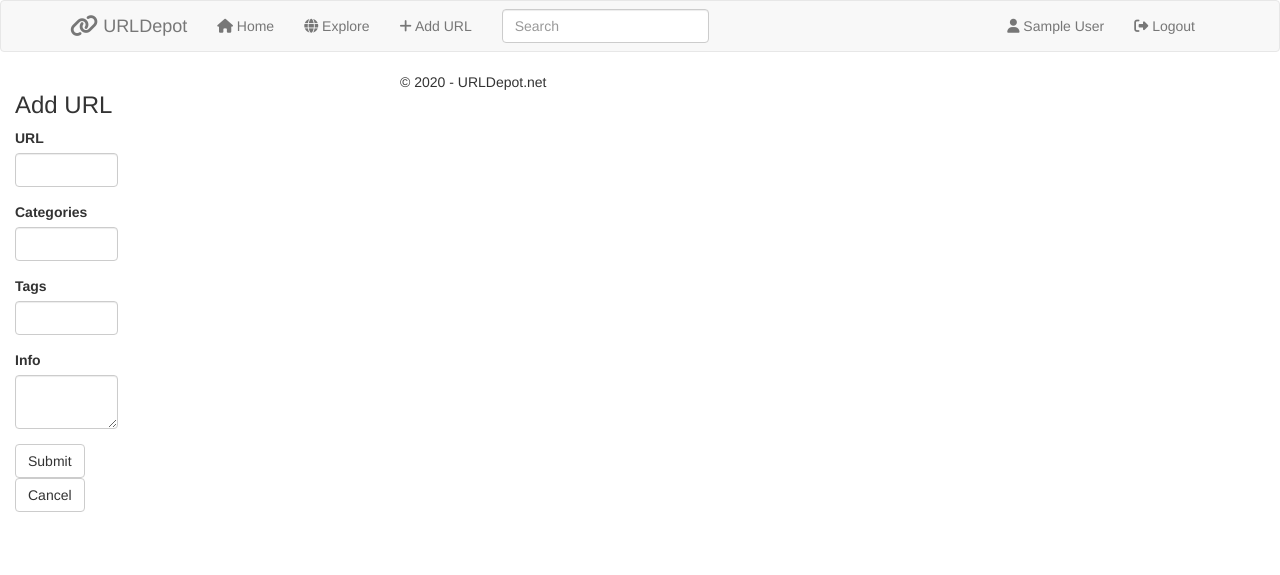
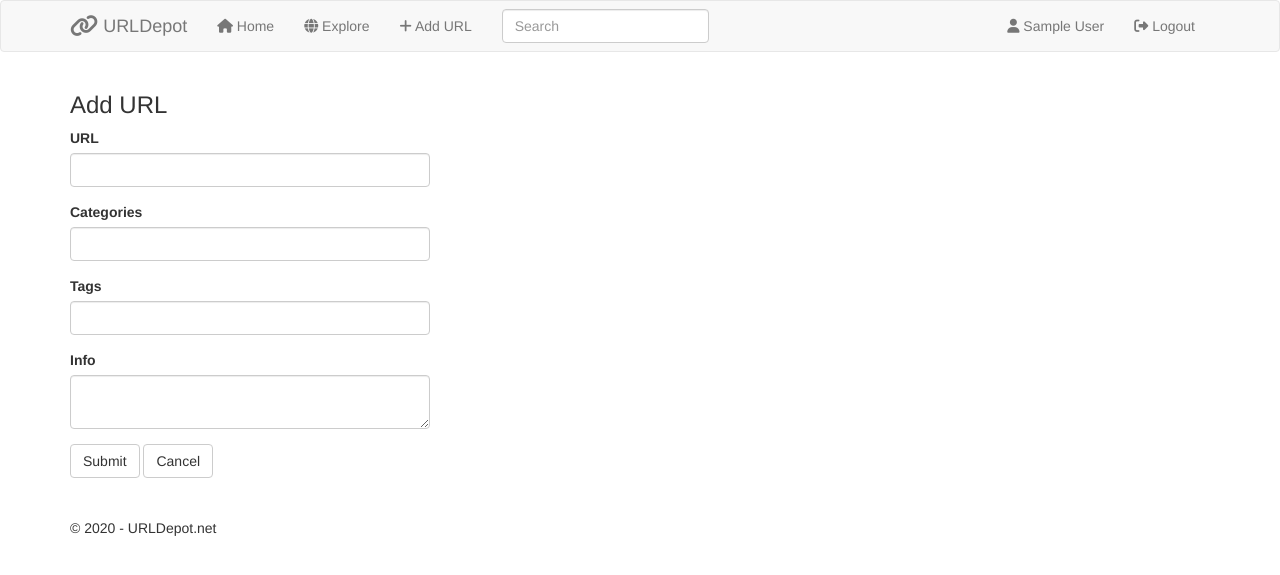
Before and after one commit to eddinn/urldepot, a Flask app: page /addpost in a window 1280 px wide. Shown: the top 575 px of the page. Run offline with Flask 2, Linux system fonts and the light colour scheme; the visitor is signed in with stand-in values (Sample User, id 1); data comes from the database, SQL or seed files in the repository; some libraries are stand-ins or nearby versions.

Commit message:
reconstruct post styling

```diff
--- a/app/templates/base.html
+++ b/app/templates/base.html
@@ -43,7 +43,7 @@
         </nav>
 {% endblock %}
 {% block content %}
-    <div class="container" style="height: auto; width: 400px; float: left;">
+    <div class="container">
         {% with messages = get_flashed_messages() %}
         {% if messages %}
             {% for message in messages %}
```
